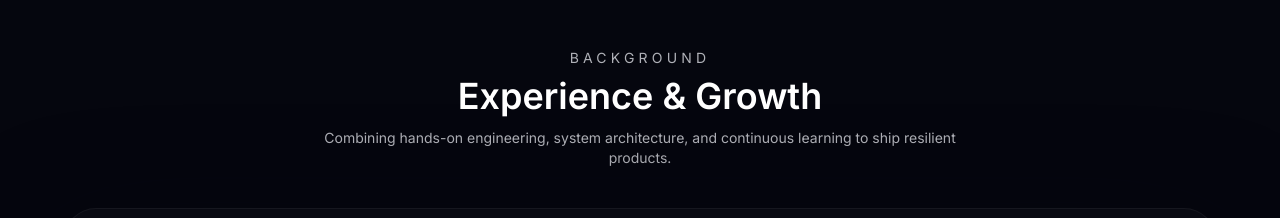
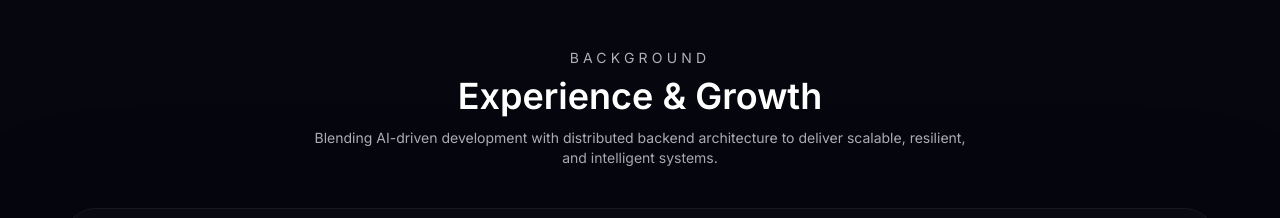
Before and after one commit to CryptoAardvark/Adrian-portfolio, a Next.js app: page / in a window 1280 px wide. Shown: the part 4640-4858 px from the top of the page. Built offline with nearby package versions, Linux system fonts and the light colour scheme.

Commit message:
feat: added description of background

```diff
--- a/components/background/BackgroundSection.tsx
+++ b/components/background/BackgroundSection.tsx
@@ -18,8 +18,7 @@ export function BackgroundSection() {
           Experience & Growth
         </h2>
         <p className="mx-auto mt-3 max-w-2xl text-sm text-[var(--text-muted)]">
-          Combining hands-on engineering, system architecture, and continuous
-          learning to ship resilient products.
+          Blending AI-driven development with distributed backend architecture to deliver scalable, resilient, and intelligent systems.
         </p>
       </div>
       <div className="grid gap-8 lg:grid-cols-[1.1fr,0.9fr]">
```
